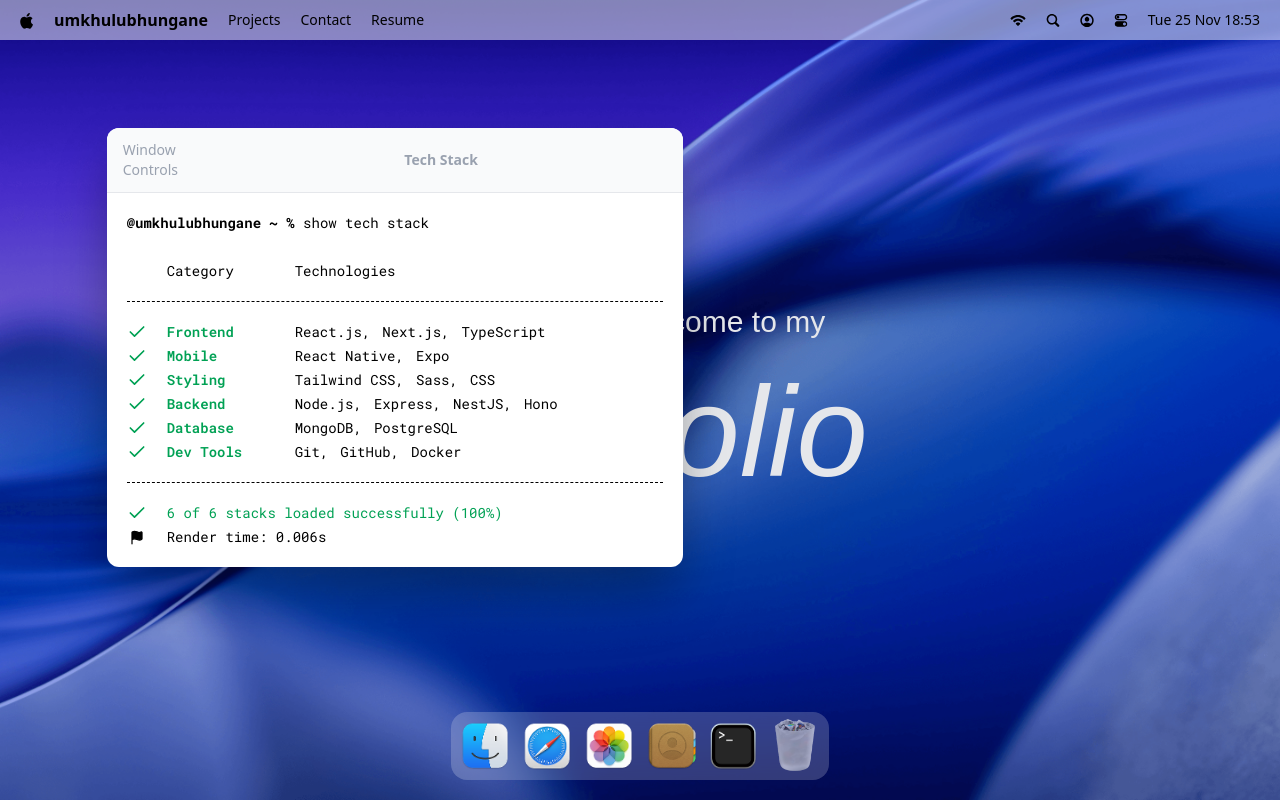
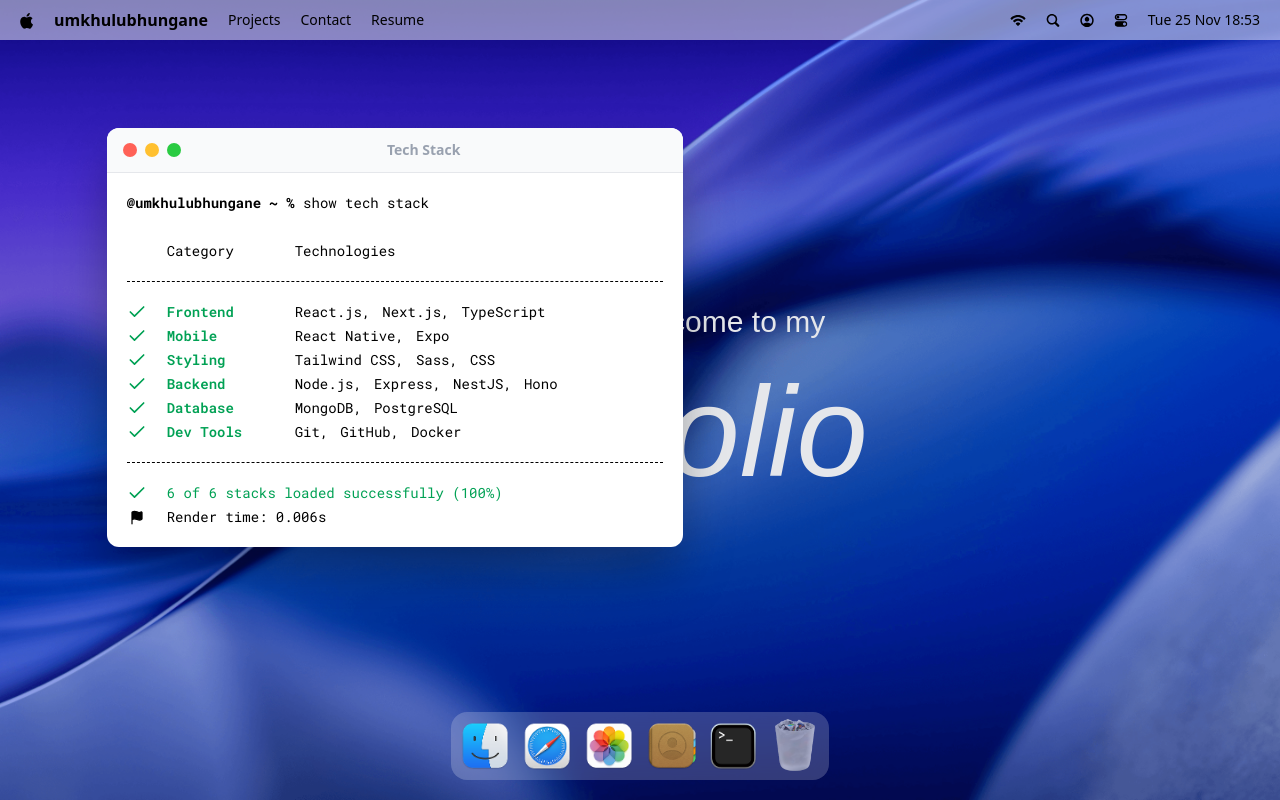
Before and after one commit to radebeneo/umkhulubhungane_, a React (Vite) app: page / in a window 1280 px wide. Both pictures are taken after a click on the button 733 px from the left and 746 px from the top of the page. Built offline with nearby package versions, Linux system fonts and the light colour scheme; a web font is replaced by a local one.

Commit message:
implemented window controls to enable closing, maximizing and minimizing columns.

```diff
--- /dev/null
+++ b/src/components/WindowControls.tsx
@@ -0,0 +1,13 @@
+import useWindowStore from "#store/window";
+
+const WindowControls = ({ target }) => {
+    const {closeWindow} = useWindowStore()
+    return (
+        <div id="window-controls">
+            <div className="close" onClick={() => closeWindow(target)} />
+            <div className="minimize" />
+            <div className="maximize" />
+        </div>
+    )
+}
+export default WindowControls
--- a/src/components/index.ts
+++ b/src/components/index.ts
@@ -1,6 +1,8 @@
 import Navbar from "#components/Navbar";
 import Welcome from "#components/Welcome";
 import Dock from "#components/Dock";
+import WindowControls from "#components/WindowControls";
 
 
-export {Navbar, Welcome, Dock};
+
+export {Navbar, Welcome, Dock, WindowControls};
--- a/src/windows/Terminal.tsx
+++ b/src/windows/Terminal.tsx
@@ -2,13 +2,14 @@
 
 import WindowWrapper from "#hoc/WindowWrapper";
 import {techStack} from "#constants";
+import {WindowControls} from "#components";
 
 
 const Terminal = () => {
     return (
         <>
             <div id="window-header">
-                <p>Window Controls</p>
+                <WindowControls target="terminal" />
                 <h2>Tech Stack</h2>
             </div>
             <div className="techstack">
```
